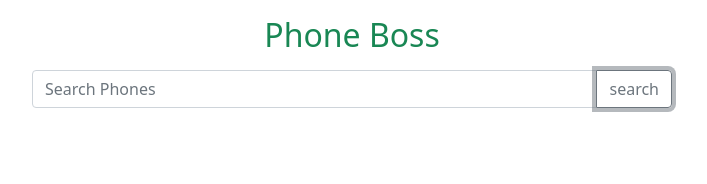
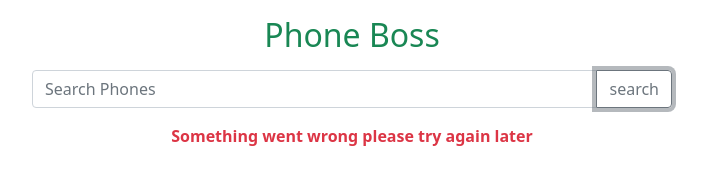
Before and after one commit to ReyadBinSatter/Phone-Boss-Search-phone, a plain HTML site: page index.html in a window 1280 px wide. Both pictures are taken after typing "Sample" into the empty fields and a click on the button "search". Shown: the whole page, without its empty margins (288-995 px from the left). Drawn offline with nearby package versions, Linux system fonts and the light colour scheme; no server answers.

Commit message:
final code

```diff
--- a/index.html
+++ b/index.html
@@ -23,6 +23,11 @@
         </div>
     </section>
 
+    <!-- error message  -->
+    <div class="my-3 mx-auto">
+        <p id="error" class=" text-danger text-center"><strong>Something went wrong please try again later</strong></p>
+    </div>
+
 
     <!--  card section  -->
     <!-- single phone details -->
--- a/js/main.js
+++ b/js/main.js
@@ -1,26 +1,44 @@
+document.getElementById('error').style.display = 'none';
 const searchPhones = () => {
     const searchPhone = document.getElementById('search-field');
     const searchPhoneName = searchPhone.value;
     // clear data
     searchPhone.value = '';
+    document.getElementById('error').style.display = 'none';
+    if (searchPhoneName == '') {
 
+        document.getElementById('error').style.display = 'block';
+
+    }
+    else {
     // load data
     const url = `https://openapi.programming-hero.com/api/phones?search=${searchPhoneName}`;
     fetch(url)
         .then(res => res.json())
-        .then(data => phoneResults(data.data.slice(0,10)))
+        .then(data => phoneResults(data.data.slice(0,20)))
+        .catch(err => errorMessage(err));
+    }
 
+}
+
+const errorMessage = (err) => {
+    document.getElementById('error').style.display = 'block';
 }
 
 const phoneResults = (phones) => {
     const phoneSearchResult = document.getElementById('phone-result');
     phoneSearchResult.textContent = '';
+    if (phones.length == 0) {
+        document.getElementById('error').style.display = 'block';
+    }
+    const phoneDetails = document.getElementById('phone-details');
+    phoneDetails.textContent = '';
     phones.forEach(phone => {
         const div = document.createElement('div');
         div.classList.add('col');
         div.innerHTML = `
                 <div  class="card">
-                    <img src="${phone.image}" class="card-img-top w-50" alt="...">
+                    <img src="${phone.image}" class="card-img-top mx-auto w-50" alt="...">
                     <div class="card-body">
                     <h3 class="card-title">${phone.phone_name}</h3>
                     <h5 class="card-title-1">${phone.brand}</h5>
```
